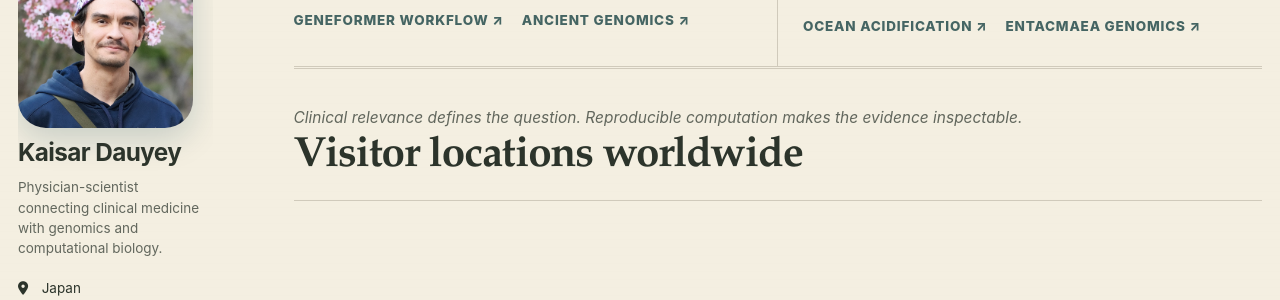
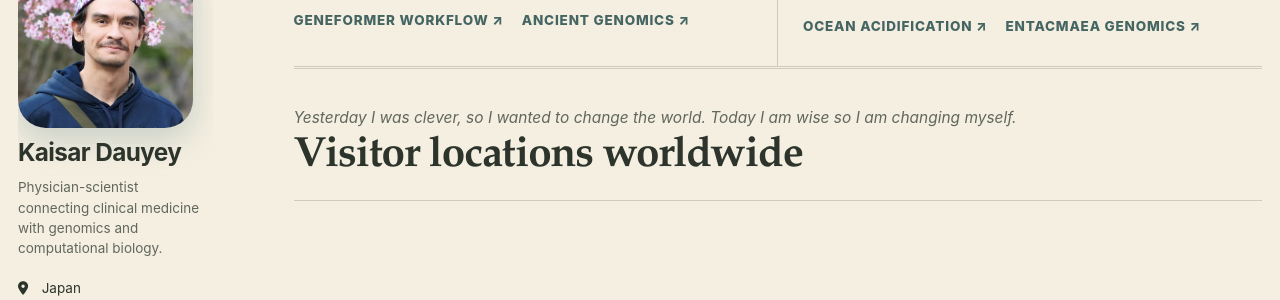
Before and after one commit to Kays3/Kays3.github.io, a Jekyll site: the page built from _pages/about.md, in a window 1280 px wide and 900 px high, scrolled down 3647 px. Shown: the part 152-452 px from the top of the window. Built offline with Jekyll 4.4.1, drawn with Linux system fonts in a browser that asks for light colours; a style sheet for code colours, icons or effects is not loaded.

Commit message:
Update closing quote to Rumi: Yesterday I was clever...

```diff
--- a/_pages/about.md
+++ b/_pages/about.md
@@ -48,7 +48,7 @@ redirect_from:
     </div>
   </section>
 
-  <p class="home-atlas__note">Clinical relevance defines the question. Reproducible computation makes the evidence inspectable.</p>
+  <p class="home-atlas__note">Yesterday I was clever, so I wanted to change the world. Today I am wise so I am changing myself.</p>
 
   <section class="visitor-tracker" aria-labelledby="visitor-tracker-title">
     <div class="section-heading"><h2 id="visitor-tracker-title">Visitor locations worldwide</h2></div>
```
